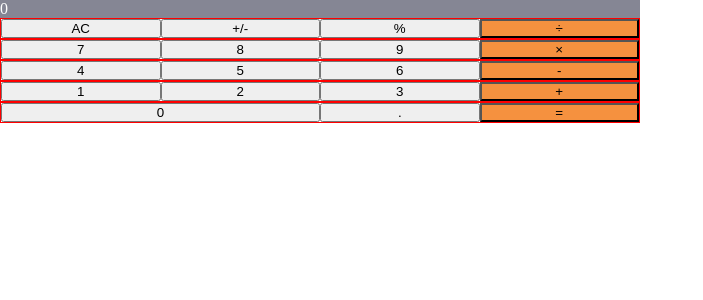
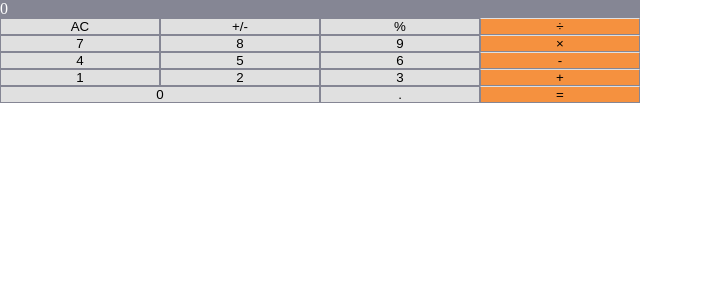
Before and after one commit to hsztan/math-magicians, a React (Create React App) app: page / in a window 1280 px wide. Shown: the top 300 px of the page, without its empty margins (0-703 px from the left). Built offline with nearby package versions, Linux system fonts and the light colour scheme.

Commit message:
Add borders to UI buttons

```diff
--- a/src/components/calculator/calculator.scss
+++ b/src/components/calculator/calculator.scss
@@ -6,6 +6,8 @@
   $grey: #858694;
 
   width: 50vw;
+
+
 
   &__display {
     color: #fff;
@@ -18,15 +20,20 @@
       display: grid;
       grid-template-columns: repeat(4, 1fr);
       justify-items: stretch;
-      border: 1px solid red;
 
       button:last-child {
         background-color: $orange;
+        border-top: 0.5px solid $white;
       }
     }
 
     #zero {
       grid-column: span 2;
     }
+
+    &-button {
+      background-color: $white;
+      border: 0.5px solid $grey;
+    }
   }
 }
```
